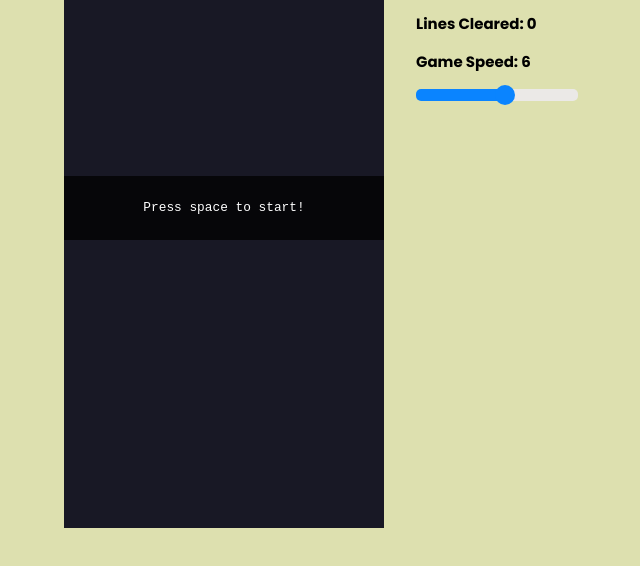
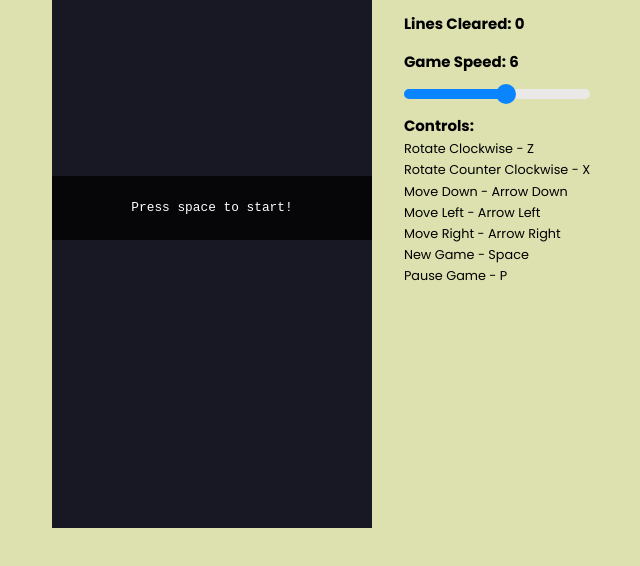
Before and after one commit to jasonnsyu/classic-tetris, a plain HTML site: page index.html in a window 1280 px wide. Shown: the part 192-758 px from the top of the page, without its empty margins (303-943 px from the left). Drawn offline with Linux system fonts and the light colour scheme.

Commit message:
final updates of 'classic' tetris

```diff
--- a/index.html
+++ b/index.html
@@ -11,23 +11,28 @@
   </head>
   <body>
     <canvas></canvas>
-    <settings-container>
+    <div id="settings-container">
       <h1>SAND TETRIS</h1>
+      <!--
+      Next piece:
+      Time elapsed:
+      -->
       <h3>Current Score: <span id="score">0</span></h3>
       <h3>Lines Cleared: <span id="lines">0</span></h3>
 
       <h3>Game Speed: <span class="value">0</span></h3>
       <input type="range" class="slider" id="range" min="1" max="10" />
 
-      <!--
+      <div id="controls-container">
         <h3>Controls:</h3>
-      <span>Rotate - Arrow Up</span>
+        <span>Rotate Clockwise - Z</span>
+        <span>Rotate Counter Clockwise - X</span>
         <span>Move Down - Arrow Down</span>
         <span>Move Left - Arrow Left</span>
         <span>Move Right - Arrow Right</span>
         <span>New Game - Space</span>
         <span>Pause Game - P</span>
-      -->
-    </settings-container>
+      </div>
+    </div>
   </body>
 </html>
--- a/settings.js
+++ b/settings.js
@@ -3,7 +3,7 @@ let value = document.querySelector(".value");
 value.innerHTML = slider.value;
 
 function calcValue() {
-  valuePercentage = (slider.value / slider.max) * 100;
+  valuePercentage = (slider.value / slider.max) * 100 - 1;
   slider.style.background = `linear-gradient(to right, #0A84FF ${valuePercentage}%, #ebe9e7 ${valuePercentage}%)`;
 }
 
--- a/style.css
+++ b/style.css
@@ -22,7 +22,7 @@ canvas {
   height: 80vh;
 }
 
-settings-container {
+#settings-container {
   padding: 2rem;
   height: 80vh;
   display: flex;
@@ -33,7 +33,7 @@ settings-container {
 .slider {
   appearance: none;
   width: 100%;
-  height: 12px;
+  height: 10px;
   background: #ebe9e7;
   outline: none;
   border-radius: 5px;
@@ -56,3 +56,9 @@ settings-container {
   border-radius: 50%;
   cursor: pointer;
 }
+
+#controls-container {
+  display: flex;
+  flex-direction: column;
+  gap: 0.2rem;
+}
```
Lines whose indentation alone changed are shown as unchanged.
